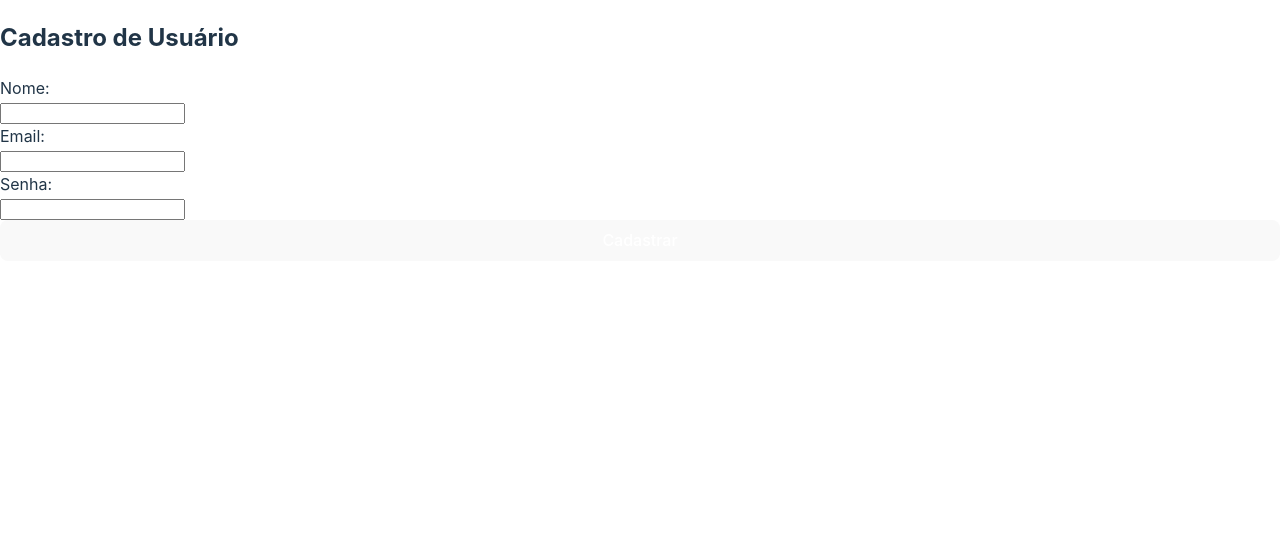
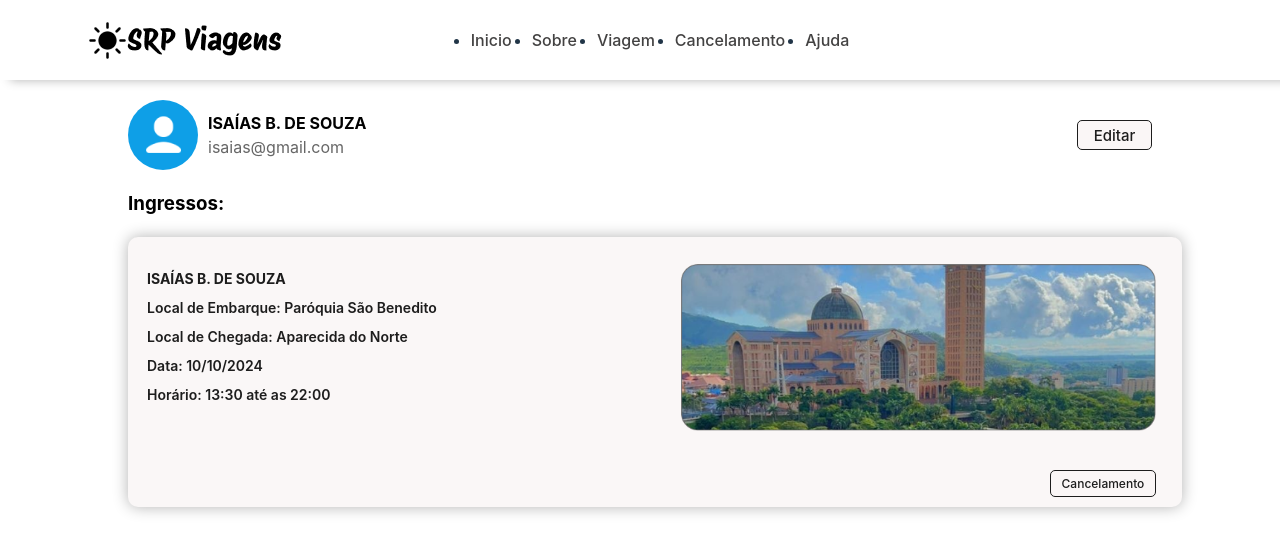
Before and after one commit to Projeto-Interdisciplar-SRP/srp-frontend, a React (Vite) app in the folder srp/: page /login in a window 1280 px wide. Shown: the top 552 px of the page. Built offline with nearby package versions, Linux system fonts and the light colour scheme.

Commit message:
perfil feito

```diff
--- a/srp/src/App.jsx
+++ b/srp/src/App.jsx
@@ -2,8 +2,8 @@
 import React, { useState, useEffect } from 'react';
 // import { BrowserRouter as Router, Routes, Route, Navigate } from 'react-router-dom';
 // import Login from '../src/componentes/Login';
-import Cadastro from '../src/componentes/Cadastro';
-// import Profile from '../src/componentes/Perfil';
+// import Cadastro from '../src/componentes/Cadastro';
+import Profile from '../src/componentes/Perfil';
 import './App.css';
 import '../src/styles/Auth.css'; // Importa o CSS compartilhado
 
@@ -27,7 +27,7 @@ const App = () => {
 
   return (
     <>
-      <Cadastro />
+      <Profile />
     </>
     // <Router>
     //   <div className="app-container">
--- a/srp/src/componentes/Perfil.jsx
+++ b/srp/src/componentes/Perfil.jsx
@@ -1,11 +1,14 @@
-// // src/components/Profile.jsx
-// import React, { useEffect, useState } from 'react';
-// import '../styles/Perfil.css';
-// // import api from '../serve/api';
-// import imgprofile from '../img/perfil.png'
-// import imgIngresso from '../img/image 2.png'
+// src/components/Profile.jsx
+import React, { useEffect, useState } from 'react';
+import '../styles/Perfil.css';
+// import api from '../serve/api';
+import imgprofile from '../img/perfil.png'
+import imgIngresso from '../img/image 2.png'
+import logoSrp from '../img/SRP Viagens.png'
+import logoSol from '../img/Sun.png'
+// import { Link } from 'react-router-dom';
 
-// const Profile = () => {
+const Profile = () => {
 //   const [user, setUser] = useState({ nome: '', email: '' });
 
 //   useEffect(() => {
@@ -30,45 +33,55 @@
 //     window.location.href = '/login';
 //   };
 
-//   return (
+  return (
 
-// <div class="container">
-//   <header>
-//     <a href=""></a>
-//   </header>
-//         <div class="profile">
-//           <div className="profile-img-info">
-//           <div className="img-profile">
-//             <img src={imgprofile} alt="Profile"></img>
-//             </div>
-//             <div class="profile-info">
-//                 <h2>ISAÍAS B. DE SOUZA</h2>
-//                 <p>isaias@gmail.com</p>
-//             </div>
-//             </div>
-//             <button class="edit-btn">Editar</button>
-//         </div>
+<div class="container">
+  <header>
+    <div className="logo">
+    <img src={logoSol} alt="Profile"></img>
+    <img src={logoSrp} alt="Profile"></img>
+    </div>
+    <ul>
+        <li><a href="/">Inicio</a></li>
+        <li><a href="">Sobre</a></li>
+        <li><a href="">Viagem</a></li>
+        <li><a href="">Cancelamento</a></li>
+        <li><a href="">Ajuda</a></li>
+    </ul>
+  </header>
+        <div class="profile">
+          <div className="profile-img-info">
+          <div className="img-profile">
+            <img src={imgprofile} alt="Profile"></img>
+            </div>
+            <div class="profile-info">
+                <h2>ISAÍAS B. DE SOUZA</h2>
+                <p>isaias@gmail.com</p>
+            </div>
+            </div>
+            <button class="edit-btn">Editar</button>
+        </div>
 
-//         <div class="tickets-section">
-//             <h3>Ingressos:</h3>
-//             <div class="ticket">
-//                 <div class="ticket-info">
-//                     <p><strong>ISAÍAS B. DE SOUZA</strong></p>
-//                     <p>Local de Embarque: Paróquia São Benedito</p>
-//                     <p>Local de Chegada: Aparecida do Norte</p>
-//                     <p>Data: 10/10/2024</p>
-//                     <p>Horário: 13:30 até as 22:00</p>
-//                 </div>
-//                 <div class="img-ingresso">
-//                     <img src={imgIngresso} alt="aparecida"></img>
-//                 </div>
-//                 <button class="cancel-btn">Cancelamento</button>
-//             </div>
+        <div class="tickets-section">
+            <h3>Ingressos:</h3>
+            <div class="ticket">
+                <div class="ticket-info">
+                    <p><strong>ISAÍAS B. DE SOUZA</strong></p>
+                    <p>Local de Embarque: Paróquia São Benedito</p>
+                    <p>Local de Chegada: Aparecida do Norte</p>
+                    <p>Data: 10/10/2024</p>
+                    <p>Horário: 13:30 até as 22:00</p>
+                </div>
+                <div class="img-ingresso">
+                    <img src={imgIngresso} alt="aparecida"></img>
+                </div>
+                <button class="cancel-btn">Cancelamento</button>
+            </div>
 
-//         </div>
-//     </div>
+        </div>
+    </div>
 
-//   );
-// };
+  );
+};
 
-// export default Profile;
+export default Profile;
--- a/srp/src/styles/Perfil.css
+++ b/srp/src/styles/Perfil.css
@@ -1,9 +1,42 @@
 .container {
   background-color: white;
-  padding: 20px;
+  padding: 0px;
   border-radius: 10px;
   height: 100dvh;
   margin: 0 ;
+}
+
+header{
+  display: flex;
+  align-items: center;
+  justify-content: space-around;
+  height: 10dvh;
+  /* width: 100%; */
+  position: relative;
+  /* right: 15%; */
+  /* width: 50%; */
+  box-shadow: 10px 0px 10px rgba(0, 0, 0, 0.3); ;
+}
+
+header ul{
+  display: flex;
+  align-items: center;
+  justify-content: space-between ;
+  gap: 20px;
+  position: absolute;
+  /* left: 25%; */
+}
+
+header ul li a{
+  color: #434242;
+}
+
+header .logo{
+  display: flex;
+  align-items: center;
+  justify-content: center;
+  position: absolute;
+  left: 5%;
 }
 
 .profile {
@@ -78,7 +111,7 @@
 
 .ticket {
   background-color: #faf7f7;
-  box-shadow: 0px 0px 15px rgba(0, 0, 0, 0.3); ;
+  box-shadow: 0px 0px 15px rgba(0, 0, 0, 0.3);
   padding: 15px;
   border-radius: 10px;
   display: flex;
```
Also changed, not shown: srp/src/img/SRP Viagens.png (added), srp/src/img/Sun.png (added).
